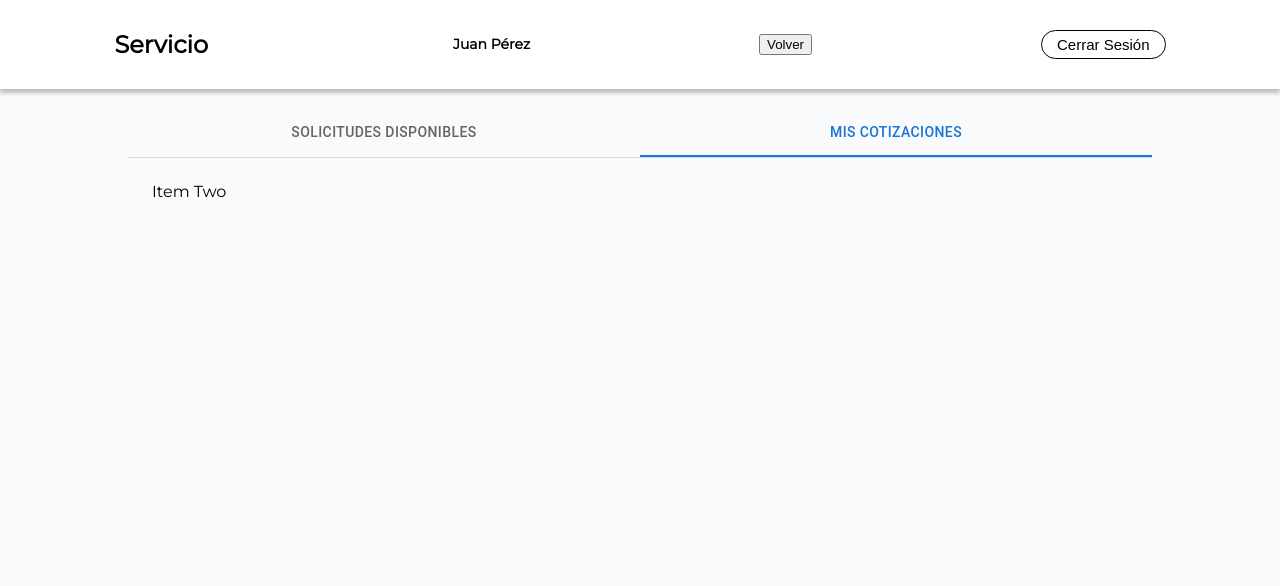
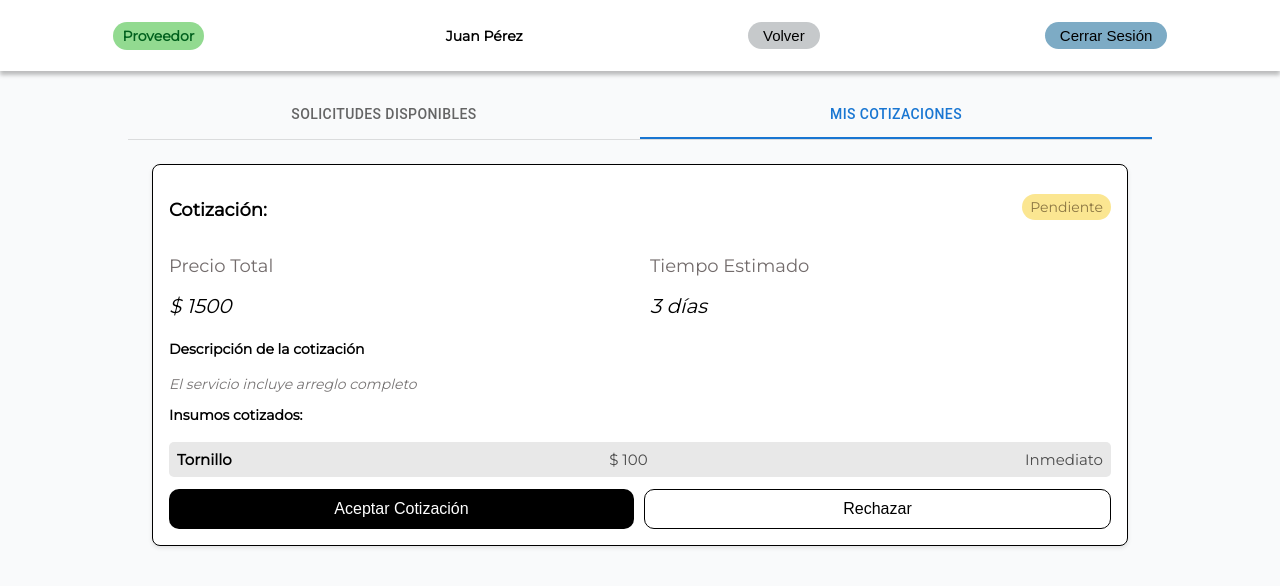
Before and after one commit to macarenapineiro/Proyecto-Marketplace, a React (Vite) app in the folder marketplace-proyecto/: page /dashboard/servicio in a window 1280 px wide. Both pictures are taken after a click on the tab "MIS COTIZACIONES". Shown: the top 586 px of the page. Built offline with nearby package versions, Linux system fonts and the light colour scheme; some icons are missing.

Commit message:
Card de cotizacion

```diff
--- /dev/null
+++ b/marketplace-proyecto/src/components/cardCotizacion/cardCotizacion.css
@@ -0,0 +1,98 @@
+.cotizacionContainer{
+    background-color: #FFFFFF;
+    border: 1px solid #000;
+    padding: 16px;
+    border-radius: 8px;
+    box-shadow: 0 2px 4px rgba(0, 0, 0, 0.1);
+
+}
+.cotizacionSubtitle{
+    font-size: 18px;
+    font-weight: bold;
+    margin-bottom: 12px;
+}
+.estado{
+    font-size: 14px;
+    background-color: #FBE691;
+    color: #8B7643;
+    padding: 4px 8px;
+    border-radius: 15px;
+}
+.precio, .tiempo{
+    font-size: 18px;
+    color: #736C6C;
+    margin: 12px 0;
+}
+.precioValue, .tiempoValue{
+    font-size: 20px;
+    font-style: italic;
+}
+.descripcion{
+    font-size: 14px;
+    color: #000;
+    margin: 12px 0;
+    font-weight: bold;
+}
+.descripcionValue{
+    font-size: 14px;
+    font-style: italic;
+    color: #777474;
+}
+.insumosTitle{
+    font-size: 14px;
+    font-weight: bold;
+    margin: 8px 0;
+}
+.materialContainerRow{
+    display: flex;
+    flex-direction: row;
+    margin-bottom: 12px;
+    justify-content: space-between;
+    align-items: center;
+    background-color: #E8E8E8;
+    padding: 0 8px;
+    border-radius: 5px;
+}
+.materialNombre{
+    font-size: 15px;
+    font-weight: bold;
+    margin: 0;
+}
+.materialPrecio{
+    font-size: 15px;
+    color: #4A4A4A;
+    margin: 0;
+}
+.materialFecha{
+    font-size: 15px;
+    color: #4A4A4A;
+    margin: 8px 0;
+}
+.containerRowButton{
+    display: flex;
+    flex-direction: row;
+    justify-content: space-around;
+    gap: 10px;
+    flex-wrap: wrap;
+}
+.aceptarButton, .rechazarButton{
+    flex: 1;
+    min-width: 120px;
+    padding: 10px;
+    font-size: 16px;
+    border-radius: 10px;
+    cursor: pointer;
+}
+.aceptarButton{
+    background-color: #000;
+    color: #FFF;
+    border: none;
+}
+.aceptarButton:hover{
+    background-color: #333333;
+}
+.rechazarButton{
+    background-color: #FFF;
+    color: #000;
+    border: 1px solid #000;
+}
--- /dev/null
+++ b/marketplace-proyecto/src/components/cardCotizacion/cardCotizacion.jsx
@@ -0,0 +1,41 @@
+import './cardCotizacion.css'
+export default function CardCotizacion({ }) {
+    return (
+        <>
+            <div className="cotizacionContainer">
+                <div className="containerRow">
+                    <h3 className="cotizacionSubtitle">Cotización: </h3>
+                    <span className="estado">Pendiente</span>
+                </div>
+                <div className="containerRow">
+                    <div className="containerColumnDoble">
+                        <div className="containerColumn">
+                            <p className="precio">Precio Total</p>
+                            <span className="precioValue">$ 1500</span>
+                        </div>
+                        <div className="containerColumn">
+                            <p className="tiempo">Tiempo Estimado</p>
+                            <span className="tiempoValue">3 días</span>
+                        </div>
+                    </div>
+                </div>
+                <div className="containerRow">
+                    <div className="containerColumn">
+                        <p className="descripcion">Descripción de la cotización</p>
+                        <span className="descripcionValue">El servicio incluye arreglo completo</span>
+                        <p className="insumosTitle">Insumos cotizados:</p>
+                    </div>
+                </div>
+                <div className="materialContainerRow">
+                    <p className="materialNombre">Tornillo</p>
+                    <p className="materialPrecio">$ 100</p>
+                    <p className="materialFecha">Inmediato</p>
+                </div>
+                <div className="containerRowButton">
+                    <button className="aceptarButton">Aceptar Cotización</button>
+                    <button className="rechazarButton">Rechazar</button>
+                </div>
+            </div>
+        </>
+    )
+}
--- a/marketplace-proyecto/src/components/cardHeader/cardHeader.css
+++ b/marketplace-proyecto/src/components/cardHeader/cardHeader.css
@@ -48,10 +48,28 @@
     margin-right: 10px;
 }
 .exitButton{
-    background: #fff;
-    border: 1px solid #000;
+    background: #7dabc5;
+    border: none;
     border-radius: 15px;
     padding: 5px 15px;
     font-size: 15px;
     cursor: pointer;
 }
+.exitButton:hover{
+    background-color: #2c729a;
+    color: #fff;
+    border: none;
+}
+.volverButton{
+    background: #c6c9cb;
+    border: none;
+    border-radius: 15px;
+    padding: 5px 15px;
+    font-size: 15px;
+    cursor: pointer;
+}
+.volverButton:hover{
+    background-color: #878b8d;
+    color: #fff;
+    border: none;
+}
--- a/marketplace-proyecto/src/components/cardHeader/cardHeader.jsx
+++ b/marketplace-proyecto/src/components/cardHeader/cardHeader.jsx
@@ -10,7 +10,7 @@ export default function CardHeader({rol, nombre}){
                 <AccountCircleOutlinedIcon id='userIcon' />
                 <p className='cardHeaderName'>{nombre}</p>
             </div>
-            <button onClick={() => navigate('/dashboard')} className='perfilButton'>Volver</button>
+            <button onClick={() => navigate('/dashboard')} className='volverButton'>Volver</button>
             <button onClick={() => navigate('/login')} className='exitButton'>Cerrar Sesión</button>
         </header>
     )
--- a/marketplace-proyecto/src/components/formCotizacion/formCotizacion.jsx
+++ b/marketplace-proyecto/src/components/formCotizacion/formCotizacion.jsx
@@ -1,6 +1,6 @@
 import './formCotizacion.css'
 import {useState} from 'react';
-export default function FormCotizacion({solicitud, onCancel}) {
+export default function FormCotizacion({solicitud, onCancel, onSubmit}) {
     const [formData, setFormData] = useState({
         precio: '',
         tiempoEntrega: '',
--- a/marketplace-proyecto/src/components/tab/Tab.jsx
+++ b/marketplace-proyecto/src/components/tab/Tab.jsx
@@ -43,7 +43,7 @@ function a11yProps(index) {
 /**
  * Componente principal
  */
-export default function TabComponent({ text1, text2, solicitudes = [], CardServiceComponent, mostrarBotonCotizar = false, onCotizar }) {
+export default function TabComponent({ text1, text2, solicitudes = [], CardServiceComponent, CardCotizacionComponent, mostrarBotonCotizar = false, onCotizar }) {
   const [value, setValue] = useState(0);
 
   const handleChange = (event, newValue) => {
@@ -101,80 +101,8 @@ export default function TabComponent({ text1, text2, solicitudes = [], CardServi
 
       {/* Contenido de la segunda pestaña */}
       <CustomTabPanel value={value} index={1}>
-        Item Two
+        <CardCotizacionComponent />
       </CustomTabPanel>
     </Box>
   );
 }
-
-// import * as React from 'react';
-// import PropTypes from 'prop-types';
-// import Tabs from '@mui/material/Tabs';
-// import Tab from '@mui/material/Tab';
-// import Box from '@mui/material/Box';
-// import CardService from '../CardService/CardService';
-
-// function CustomTabPanel(props) {
-//   const { children, value, index, ...other } = props;
-
-//   return (
-//     <div
-//       role="tabpanel"
-//       hidden={value !== index}
-//       id={`simple-tabpanel-${index}`}
-//       aria-labelledby={`simple-tab-${index}`}
-//       {...other}
-//     >
-//       {value === index && <Box sx={{ p: 3 }}>{children}</Box>}
-//     </div>
-//   );
-// }
-
-// CustomTabPanel.propTypes = {
-//   children: PropTypes.node,
-//   index: PropTypes.number.isRequired,
-//   value: PropTypes.number.isRequired,
-// };
-
-// function a11yProps(index) {
-//   return {
-//     id: `simple-tab-${index}`,
-//     'aria-controls': `simple-tabpanel-${index}`,
-//   };
-// }
-
-// export default function TabComponent({text1, text2}) {
-//   const [value, setValue] = React.useState(0);
-
-//   const handleChange = (event, newValue) => {
-//     setValue(newValue);
-//   };
-
-//   return (
-//     <Box sx={{ width: '100%' }}>
-//       <Box sx={{ borderBottom: 1, borderColor: 'divider' }}>
-//         <Tabs value={value} onChange={handleChange} aria-label="basic tabs example">
-//           <Tab label={text1}{...a11yProps(0)} />
-//           <Tab label={text2} {...a11yProps(1)} />
-//         </Tabs>
-//       </Box>
-//       <CustomTabPanel value={value} index={0}>
-//         <CardService titulo="Servicio 1" descripcion="Descripción del servicio 1" estado="Abierto" fecha="2023-03-15" categoria="Categoría 1" materiales={[{title: "Material 1", unidades: 2}, {title: "Material 2", unidades: 5}]} />
-//       </CustomTabPanel>
-//       <CustomTabPanel value={value} index={1}>
-//         Item Two
-//       </CustomTabPanel>
-//     </Box>
-//   );
-// }
-// // import './Tab.css';
-// // import Tabs from '@mui/material/Tabs';
-// // import Tab from '@mui/material/Tab';
-// // export default function TabComponent({text1, text2, selectedTab, onChange}) {
-// //     return(
-// //         <Tabs value={selectedTab} onChange={onChange}>
-// //             <Tab label={text1} />
-// //             <Tab label={text2} />
-// //         </Tabs>
-// //     )
-// // }
--- a/marketplace-proyecto/src/context/SolicitudesContext.jsx
+++ b/marketplace-proyecto/src/context/SolicitudesContext.jsx
@@ -4,6 +4,7 @@ const SolicitudesContext = createContext();
 
 export function SolicitudesProvider({ children }) {
     const [solicitudes, setSolicitudes] = useState([]);
+    const [cotizaciones, setCotizaciones] = useState([]);
 
     const agregarSolicitud = (nuevaSolicitud) => {
         setSolicitudes(prev => [...prev, nuevaSolicitud]);
@@ -15,8 +16,13 @@ export function SolicitudesProvider({ children }) {
         );
     };
 
+    const enviarCotizacion = (cotizacion) =>{
+        setCotizaciones(prev => [...prev, {...cotizacion}])
+        actualizarSolicitud(cotizacion.solicitudId, { estado: 'Pendiente' });
+    }
+
     return (
-        <SolicitudesContext.Provider value={{ solicitudes, agregarSolicitud, actualizarSolicitud }}>
+        <SolicitudesContext.Provider value={{ solicitudes, cotizaciones, agregarSolicitud, actualizarSolicitud, enviarCotizacion }}>
             {children}
         </SolicitudesContext.Provider>
     );
--- a/marketplace-proyecto/src/pages/cliente/Cliente.css
+++ b/marketplace-proyecto/src/pages/cliente/Cliente.css
@@ -23,6 +23,9 @@
     font-size: 16px;
     margin-top: 20px;
 }
+.nuevaSolicitudButton:hover{
+    background-color: #858181;
+}
 .buttonContainer{
     display: flex;
     justify-content: center;
--- a/marketplace-proyecto/src/pages/cliente/Cliente.jsx
+++ b/marketplace-proyecto/src/pages/cliente/Cliente.jsx
@@ -3,6 +3,7 @@ import CardHeader from '../../components/cardHeader/cardHeader'
 import CardService from '../../components/CardService/CardService'
 import TabComponent from '../../components/tab/Tab'
 import FormSolicitud from '../../components/formSolicitud/formSolicitud'
+import CardCotizacion from '../../components/cardCotizacion/cardCotizacion'
 import {useState} from 'react'
 import { useSolicitudes } from '../../context/SolicitudesContext'
 export default function Cliente() {
@@ -53,6 +54,7 @@ export default function Cliente() {
           text2="Cotizaciones"
           solicitudes={solicitudes}
           CardServiceComponent={CardService}
+          CardCotizacionComponent={CardCotizacion}
         />
       </div>
     </div>
--- a/marketplace-proyecto/src/pages/servicio/Servicio.jsx
+++ b/marketplace-proyecto/src/pages/servicio/Servicio.jsx
@@ -3,11 +3,12 @@ import CardHeader from '../../components/cardHeader/cardHeader'
 import TabComponent from '../../components/tab/Tab'
 import CardService from '../../components/CardService/CardService'
 import FormCotizacion from '../../components/formCotizacion/formCotizacion'
+import CardCotizacion from '../../components/cardCotizacion/cardCotizacion'
 import { useState } from 'react'
 import { useSolicitudes } from '../../context/SolicitudesContext'
 
 export default function Servicio() {
-  const { solicitudes } = useSolicitudes();
+  const { solicitudes, enviarCotizacion } = useSolicitudes();
   const [showForm, setShowForm] = useState(false);
   const [solicitudSeleccionada, setSolicitudSeleccionada] = useState(null);
 
@@ -22,15 +23,22 @@ export default function Servicio() {
     // Aquí puedes agregar la lógica para crear una cotización
   };
 
+  const handleEnviarCotizacion = (cotizacion) => {
+    enviarCotizacion(cotizacion);
+    setShowForm(false);
+    setSolicitudSeleccionada(null);
+  }
+
   return (
     <div className="clienteContainer">
-      <CardHeader rol="Servicio" nombre="Juan Pérez" />
+      <CardHeader rol="Proveedor" nombre="Juan Pérez" />
 
       {/* Solo mostrar el formulario si hay una solicitud seleccionada */}
       {showForm && (
         <FormCotizacion
           solicitud={solicitudSeleccionada}
           onCancel={handleCancelar}
+          onSubmit={handleEnviarCotizacion}
         />
       )}
 
@@ -41,6 +49,7 @@ export default function Servicio() {
           text2="Mis cotizaciones"
           solicitudes={solicitudes}
           CardServiceComponent={CardService}
+          CardCotizacionComponent={CardCotizacion}
           mostrarBotonCotizar={true}
           onCotizar={handleCotizar}
         />
```
Also changed, not shown: marketplace-proyecto/src/components/formSolicitud/formSolicitud.css (+23 -15 lines).
